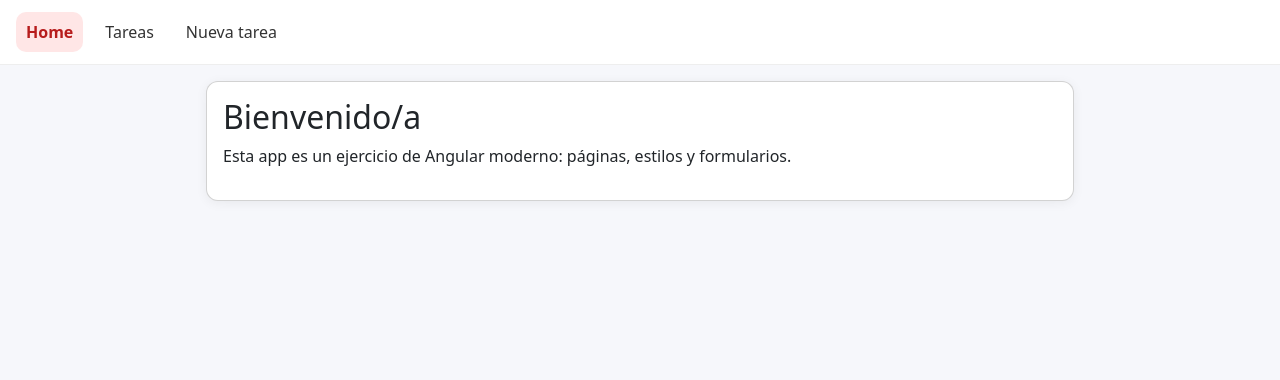
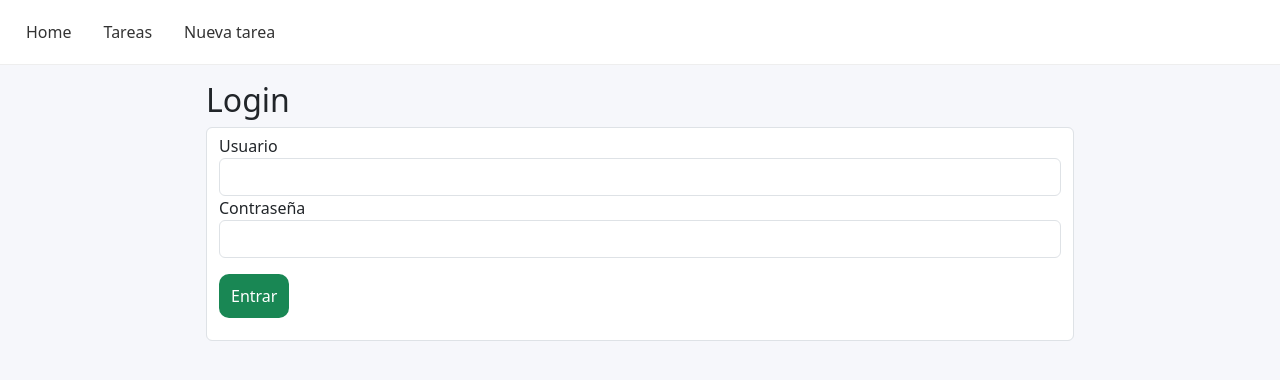
Before and after one commit to JesusLugo2002/practice-angular, an Angular app: page /login in a window 1280 px wide. Before the commit this address led to /. Shown: the top 380 px of the page. Built offline with nearby package versions, Linux system fonts and the light colour scheme.

Commit message:
chore: progress with authentication

```diff
--- a/src/app/app.routes.ts
+++ b/src/app/app.routes.ts
@@ -2,9 +2,11 @@ import { Routes } from '@angular/router';
 import { HomeComponent } from './pages/home/home.component';
 import { TasksComponent } from './pages/tasks/tasks.component';
 import { TaskNewComponent } from './pages/task-new/task-new.component';
+import { LoginComponent } from './auth/login/login.component';
 
 export const routes: Routes = [
   { path: '', component: HomeComponent },
+  { path: 'login', component: LoginComponent },
   { path: 'tareas', component: TasksComponent },
   { path: 'tareas/nueva', component: TaskNewComponent },
   { path: '**', redirectTo: '' },
--- /dev/null
+++ b/src/app/auth/auth.service.ts
@@ -0,0 +1,35 @@
+import { Injectable } from '@angular/core';
+import { HttpClient } from '@angular/common/http';
+import { tap } from 'rxjs/operators';
+import { AuthRequest, AuthResponse } from './auth.models';
+
+@Injectable({ providedIn: 'root' })
+export class AuthService {
+  private readonly TOKEN_KEY = 'token';
+  private readonly API = 'http://localhost:8080/api/auth';
+
+  constructor(private http: HttpClient) {}
+
+  login(username: string, password: string) {
+    const body: AuthRequest = { username, password };
+    console.log("ABCD")
+
+    return this.http.post<AuthResponse>(`${this.API}/login`, body).pipe(
+      tap(res => {
+        localStorage.setItem(this.TOKEN_KEY, res.token);
+      })
+    );
+  }
+
+  logout() {
+    localStorage.removeItem(this.TOKEN_KEY);
+  }
+
+  getToken(): string | null {
+    return localStorage.getItem(this.TOKEN_KEY);
+  }
+
+  isLoggedIn(): boolean {
+    return !!this.getToken();
+  }
+}
--- /dev/null
+++ b/src/app/auth/login/login.component.html
@@ -0,0 +1,10 @@
+<h2>Login</h2>
+
+<form (ngSubmit)="validate()" class="form-control">
+  <label>Usuario</label>
+  <input name="username" [formControl]="username" required class="form-control"/>
+  <label>Contraseña</label>
+  <input type="password" name="password" [formControl]="password" required class="form-control"/>
+  <button type="submit" class="btn btn-success mt-3">Entrar</button>
+  <p ngIf="error">{{ error.value }}</p>
+</form>
--- /dev/null
+++ b/src/app/auth/login/login.component.ts
@@ -0,0 +1,38 @@
+import { Component } from '@angular/core';
+import { Router } from '@angular/router';
+import { AuthService } from '../auth.service';
+import { FormControl } from '@angular/forms';
+import { NgModule } from '@angular/core';
+import { ReactiveFormsModule } from '@angular/forms';
+
+@Component({
+  selector: 'app-login',
+  templateUrl: './login.component.html',
+  imports: [ReactiveFormsModule],
+})
+export class LoginComponent {
+  username = new FormControl<string>('');
+  password = new FormControl<string>('');
+  error = new FormControl<string | null>(null);
+
+  constructor(private auth: AuthService, private router: Router) {}
+
+  validate() {
+    this.error.setValue(null);
+
+    if (this.username.value == null) {
+      this.error.setValue('No username provided!');
+      return;
+    }
+
+    if (this.password.value == null) {
+      this.error.setValue('Password required!');
+      return;
+    }
+
+    this.auth.login(this.username.value, this.password.value).subscribe({
+      next: () => this.router.navigate(['/tareas']),
+      error: () => this.error.setValue('Credenciales inválidas'),
+    });
+  }
+}
```
Also changed, not shown: src/app/auth/auth.models.ts (added, +8 -0 lines), src/app/auth/auth.guard.ts (added), src/app/auth/auth.interceptor.ts (added), src/app/auth/login/login.component.css (added), 1 other file (tests, documents, lock files or other folders).
